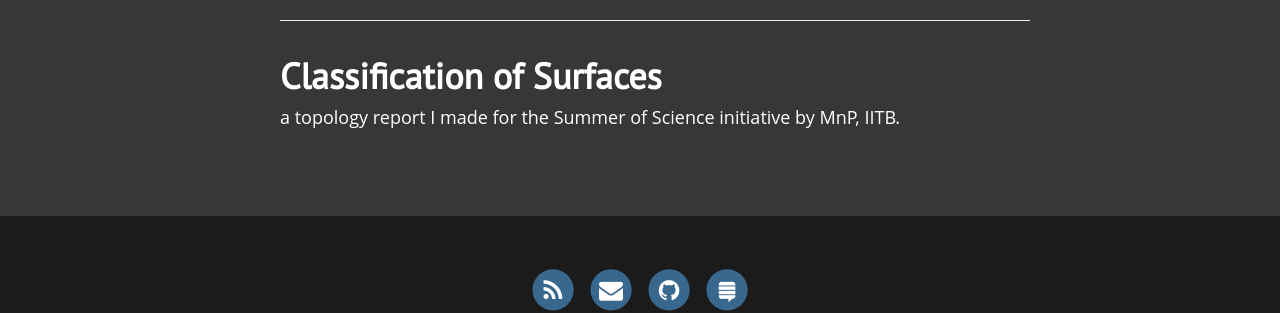
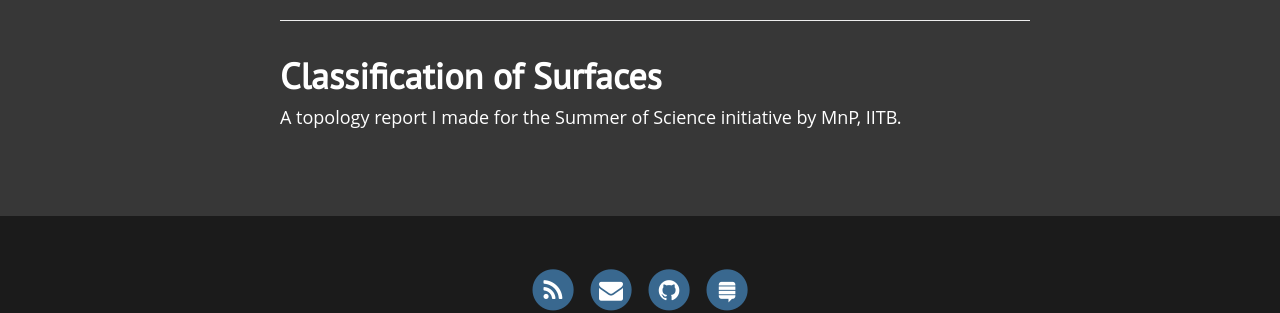
Before and after one commit to aryamanmaithani/math, a Jekyll site: the page built from index.md, in a window 1280 px wide. Shown: the part 1502-1815 px from the top of the page. Built offline with Jekyll 4.4.1, drawn with Linux system fonts in a browser that asks for light colours; nearby versions of some CDN libraries; formulas are drawn with MathJax 3.

Commit message:
fixed capitalisation

```diff
--- a/_data/math-links.yml
+++ b/_data/math-links.yml
@@ -29,4 +29,4 @@ infinities-and-beyond:
 
 classification-of-surfaces:
   tit: Classification of Surfaces
-  desc: a topology report I made for the Summer of Science initiative by <a href = "https://mnp-club.github.io/" color = "blue" target="_blank">MnP, IITB</a>.
+  desc: A topology report I made for the Summer of Science initiative by <a href = "https://mnp-club.github.io/" color = "blue" target="_blank">MnP, IITB</a>.
```
